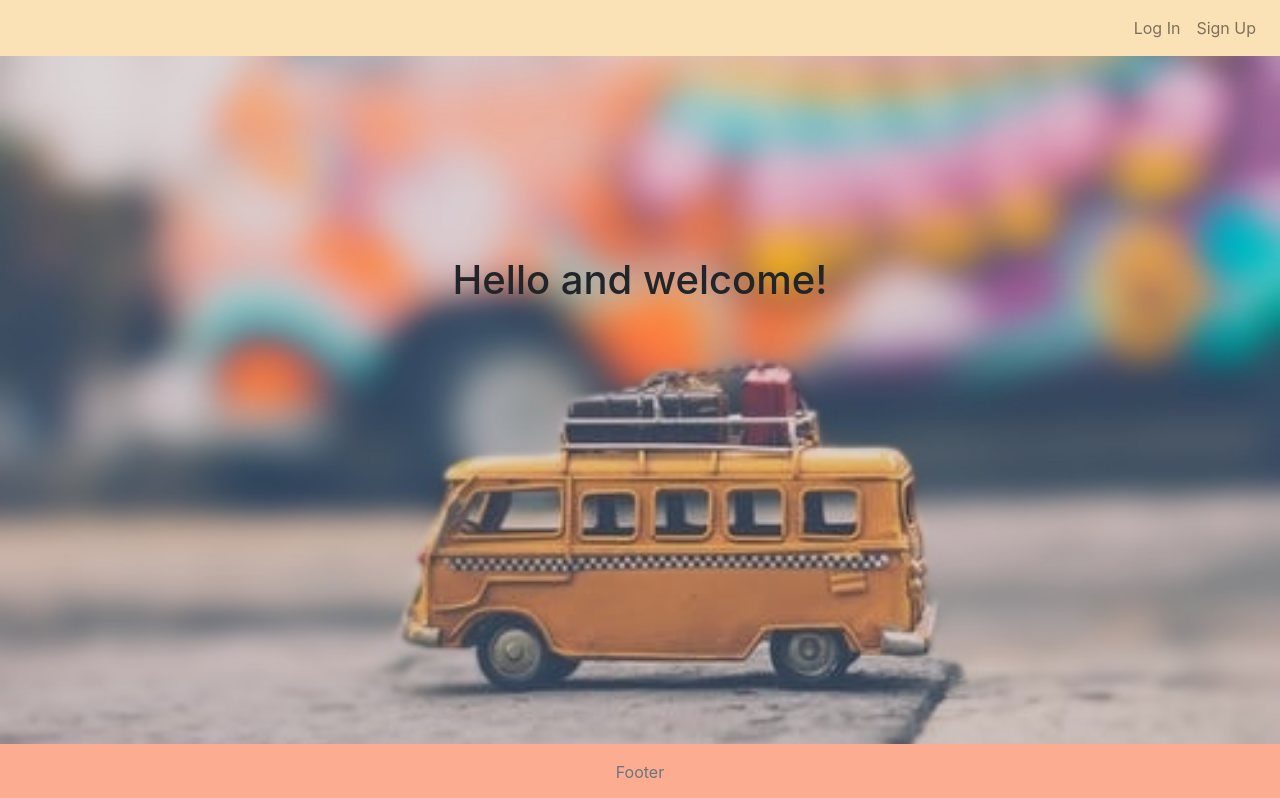
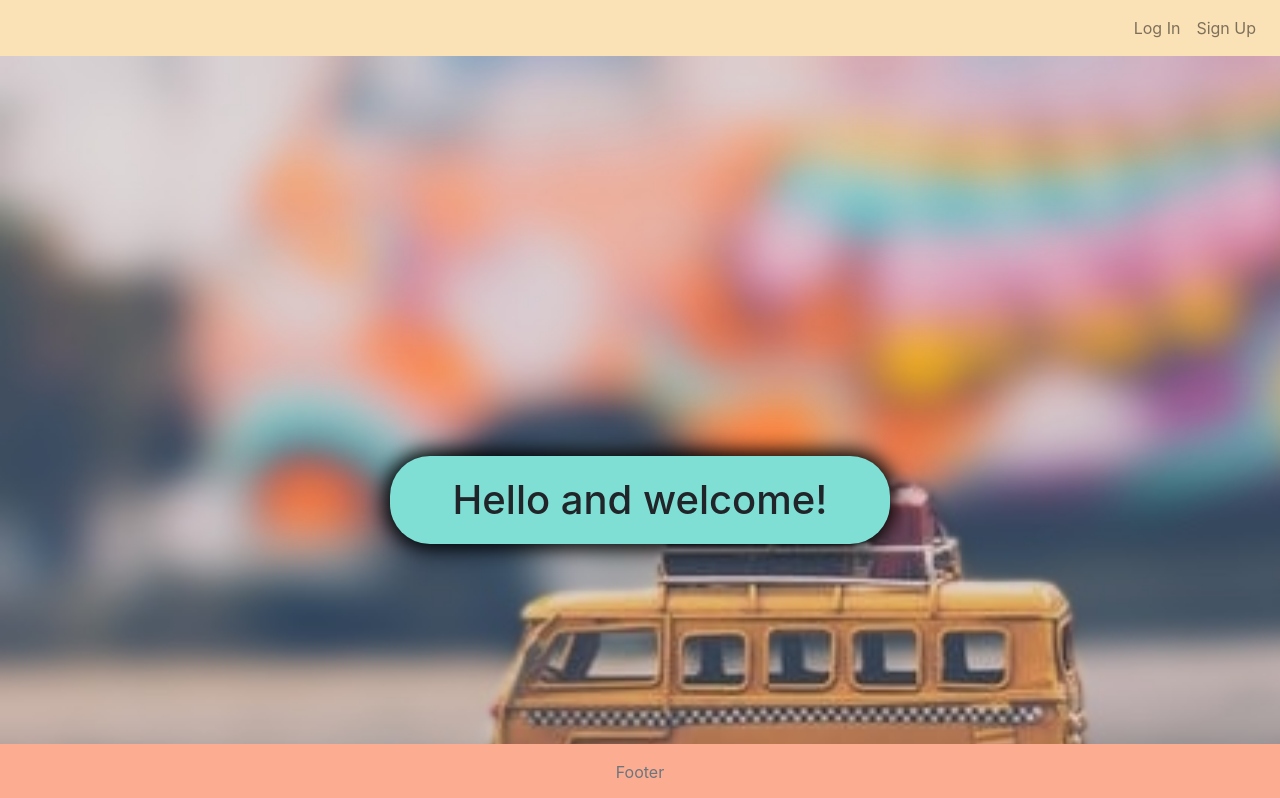
Before and after one commit to katean004/Spontaneous-Weekend-3.0, a React (Create React App) app: page / in a window 1280 px wide. Shown: the top 798 px of the page. Built offline with nearby package versions, Linux system fonts and the light colour scheme; no server answers.

Commit message:
Fixed redirect and home page

```diff
--- a/src/App.js
+++ b/src/App.js
@@ -92,7 +92,7 @@ class App extends Component {
       <div className="App">
         <Navbar updateUser={this.updateUser} loggedIn={this.state.loggedIn} />
         {/* greet user if logged in: */}
-        {this.state.loggedIn && <p>Join the party, {this.state.username}!</p>}
+        {/* {this.state.loggedIn && <p>Join the party, {this.state.username}!</p>} */}
         {/* Routes to different components */}
         <Route
           exact
--- a/src/components/LandingPage/Landing.css
+++ b/src/components/LandingPage/Landing.css
@@ -1,20 +1,34 @@
-body{
+.landing__container{
     background-image: url("../../images/landingPagePhoto.JPG");
     /* background-position: center; */
     background-repeat: no-repeat;
     background-size: cover;
+    height: 1000px;
 }
 
 .maincard{
-    margin-top: 200px;
     justify-content: center;
 }
+.mainheader{
+    padding-top: 400px;
 
-@media screen and (max-width: 200px){
-    body{
+}
+.landingHeader{
+    border-radius: 40px;
+    box-shadow: 0 0 20px 5px black;
+    margin-left: auto;
+    margin-right: auto;
+    width: 40%;
+    background-color:#7fdfd4;
+    padding: 20px;
+}
+
+
+
+@media screen and (max-width: 600px){
+    .container-fluid{
         background-image: url("../../images/landingPagePhoto.JPG");
-        /* background-position: center; */
-        background-repeat: repeat-x;
+        background-repeat: no-repeat;
         background-size: cover;
     }
 }
--- a/src/components/LandingPage/Landing.js
+++ b/src/components/LandingPage/Landing.js
@@ -3,10 +3,10 @@ import "./Landing.css";
 
 export default function Landing() {
   return (
-    <div className="container-fluid">
+    <div className="container-fluid landing__container">
       <div className="maincard">
         <div className="mainheader">
-          <h1> Hello and welcome!</h1>
+          <h1 className="landingHeader"> Hello and welcome!</h1>
         </div>
       </div>
     </div>
--- a/src/components/Login-Form/login-form.js
+++ b/src/components/Login-Form/login-form.js
@@ -41,7 +41,7 @@ class LoginForm extends Component {
           });
           // update the state to redirect to home
           this.setState({
-            redirectTo: "/"
+            redirectTo: "/home"
           });
         }
       })
```
